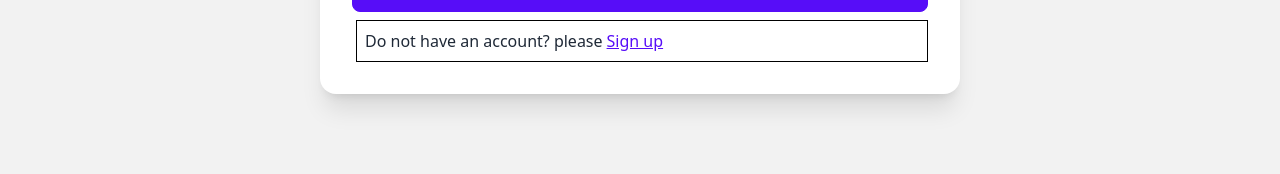
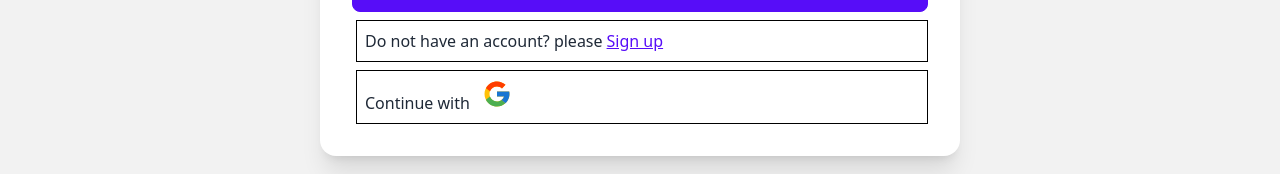
Before and after one commit to DipuBarua/fashion-and-apparel-client, a React (Vite) app: page /login in a window 1280 px wide. Shown: the part 720-894 px from the top of the page. Built offline with nearby package versions, Linux system fonts and the light colour scheme; no server answers.

Commit message:
google signin updated

```diff
--- a/package.json
+++ b/package.json
@@ -17,6 +17,7 @@
     "react-dom": "^18.2.0",
     "react-icons": "^4.11.0",
     "react-router-dom": "^6.17.0",
+    "react-toastify": "^9.1.3",
     "sort-by": "^1.2.0",
     "sweetalert2": "^11.7.32"
   },
--- a/src/contextProvider/AuthProvider.jsx
+++ b/src/contextProvider/AuthProvider.jsx
@@ -1,10 +1,11 @@
 import { createContext, useEffect, useState } from "react";
-import { createUserWithEmailAndPassword, getAuth, onAuthStateChanged, signInWithEmailAndPassword, signOut } from "firebase/auth";
+import { GoogleAuthProvider, createUserWithEmailAndPassword, getAuth, onAuthStateChanged, signInWithEmailAndPassword, signInWithPopup, signOut } from "firebase/auth";
 import app from "../firebase/firebase.config";
 
 
+const auth = getAuth(app);
 export const AuthContext = createContext(null);
-const auth = getAuth(app);
+const googleProvider = new GoogleAuthProvider();
 
 const AuthProvider = ({ children }) => {
     const [user, setUser] = useState(null);
@@ -20,6 +21,12 @@ const AuthProvider = ({ children }) => {
     const signIn = (email, password) => {
         setLoading(true);
         return signInWithEmailAndPassword(auth, email, password);
+    }
+
+    // Google SignIn
+    const googleSignIn = () => {
+        setLoading(true);
+        return signInWithPopup(auth, googleProvider);
     }
 
     // Logout
@@ -42,7 +49,8 @@ const AuthProvider = ({ children }) => {
         signUp,
         signIn,
         logOut,
-        loading
+        loading,
+        googleSignIn
     }
 
     return (
--- a/src/pages/Login/Login.jsx
+++ b/src/pages/Login/Login.jsx
@@ -1,12 +1,18 @@
 import { useContext, useState } from "react";
-import { Link } from "react-router-dom";
+import { Link, useLocation, useNavigate } from "react-router-dom";
 import { AuthContext } from "../../contextProvider/AuthProvider";
+import { FcGoogle } from 'react-icons/fc';
+import { ToastContainer, toast } from 'react-toastify';
+import 'react-toastify/dist/ReactToastify.css';
 
 const Login = () => {
-    const { signIn } = useContext(AuthContext);
+    const { signIn, googleSignIn } = useContext(AuthContext);
     const [signInErrorMsg, setSignInErrorMsg] = useState(null);
     const [signInSuccess, setSignInSuccess] = useState(null);
+    const navigate = useNavigate();
+    const location = useLocation();
 
+    // login with email,password
     const handleLogin = event => {
         event.preventDefault();
         const form = event.target;
@@ -27,10 +33,28 @@ const Login = () => {
                 console.error(error.message);
                 setSignInErrorMsg(error.message);
             })
+    }
 
+    // sign in with Google
+    const handleGoogleSignIn = () => {
+        googleSignIn()
+            .then(result => {
+                console.log(result.user);
+                navigate((location?.state) ? location.state : alert());
+            })
+            .catch(error => {
+                console.log(error);
+            })
     }
+
+    // toast alert
+    const alert = () => {
+        toast("Google SignIn Success.");
+    }
+
     return (
         <div className="bg-base-200">
+            <ToastContainer></ToastContainer>
             <div className=" max-w-2xl mx-auto min-h-screen">
                 <div className="hero-content flex-col ">
                     <p className=" text-5xl font-bold">Please Login</p>
@@ -64,10 +88,11 @@ const Login = () => {
 
                                 {/* <p className=" text-center">OR</p> */}
 
-                                {/* <p className=" border border-black p-2 ml-1">Continue with
-                                    <button className=" btn-link ml-1" onClick={handleGoogleSignIn}>Google</button>
-                                </p> */}
-
+                                <p className=" border border-black p-2 ml-1 mt-2">Continue with
+                                    <button className=" ml-3">
+                                        <FcGoogle className=" text-3xl items-center" onClick={handleGoogleSignIn}></FcGoogle>
+                                    </button>
+                                </p>
                             </div>
                         </form>
                     </div>
--- a/src/routes/Routes.jsx
+++ b/src/routes/Routes.jsx
@@ -30,12 +30,12 @@ const routes = createBrowserRouter([
             },
             {
                 path: "/productDetails/:id",
-                element: <ProductDetails></ProductDetails>,
+                element: <PrivateRoute><ProductDetails></ProductDetails></PrivateRoute>,
                 loader: ({ params }) => fetch(`http://localhost:5000/fashion/${params._id}`)
             },
             {
                 path: '/updateProduct/:id',
-                element: <UpdateProduct></UpdateProduct>,
+                element: <PrivateRoute><UpdateProduct></UpdateProduct></PrivateRoute>,
                 loader: ({ params }) => fetch(`http://localhost:5000/fashion/${params._id}`)
             },
             {
```
Also changed, not shown: 1 other file (tests, documents, lock files or other folders).
